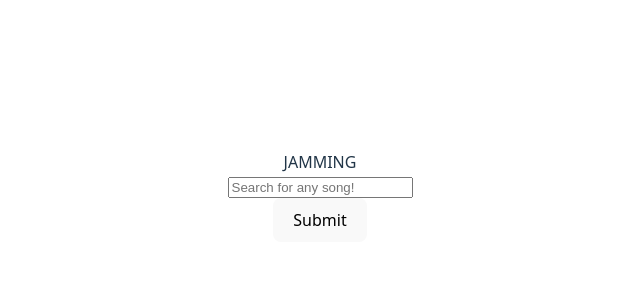
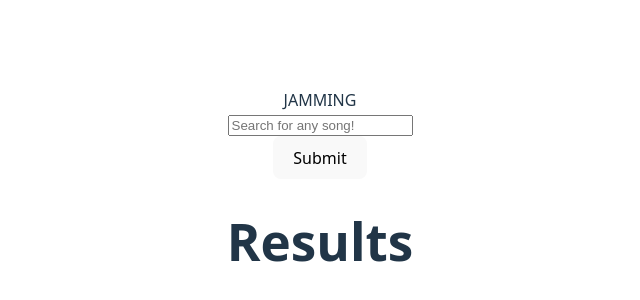
Before and after one commit to anthonypurcella/spotify-react-app, a React (Vite) app: page / in a window 1280 px wide. Shown: the part 204-504 px from the top of the page, without its empty margins (320-960 px from the left). Built offline with nearby package versions, Linux system fonts and the light colour scheme.

Commit message:
Song Results Functionality Added

```diff
--- a/src/App.jsx
+++ b/src/App.jsx
@@ -1,24 +1,33 @@
-import { useState } from 'react'
-import './App.css'
-import SearchBar from './components/SearchBar'
+import { useState } from 'react';
+import './App.css';
+import SearchBar from './components/SearchBar';
+import SearchResults from './components/SearchResults';
 
 function App() {
 
   // SearchBar useState and handleSubmit functionality
   const [songSearch, setSongSearch] = useState('');
+  const [songResults, setSongResults] = useState([]);
   const handleSubmit = (e) => {
     e.preventDefault();
-    alert(`${songSearch} has been added!`);
+    setSongResults([songSearch]);
   }
 
   return (
     <>
       <header>JAMMING</header>
       <div>
-        <SearchBar songSearch={songSearch} setSongSearch={setSongSearch} handleSubmit={handleSubmit}/>
+        <SearchBar
+          songSearch={songSearch}
+          setSongSearch={setSongSearch}
+          handleSubmit={handleSubmit}
+        />
+      </div>
+      <div>
+        <SearchResults songResults={songResults}/>
       </div>
     </>
-  )
+  );
 }
 
 export default App
--- /dev/null
+++ b/src/components/SearchResults.jsx
@@ -0,0 +1,15 @@
+import React from 'react';
+
+function SearchResults({songResults}) {
+
+        return (
+            <>
+            <div>
+                <h1>Results</h1>
+                {songResults}
+            </div>
+            </>
+        );
+}
+
+export default SearchResults;
```
